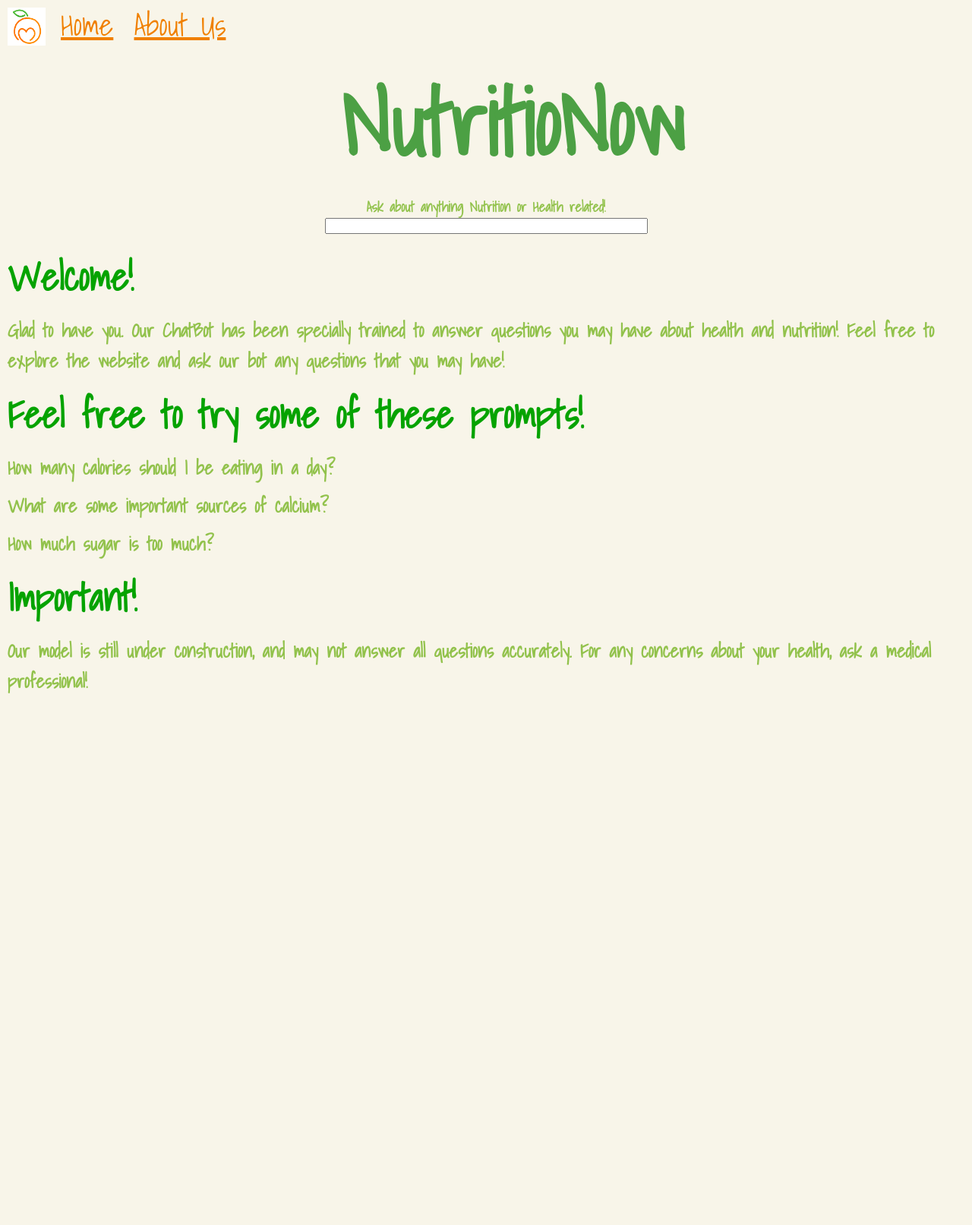
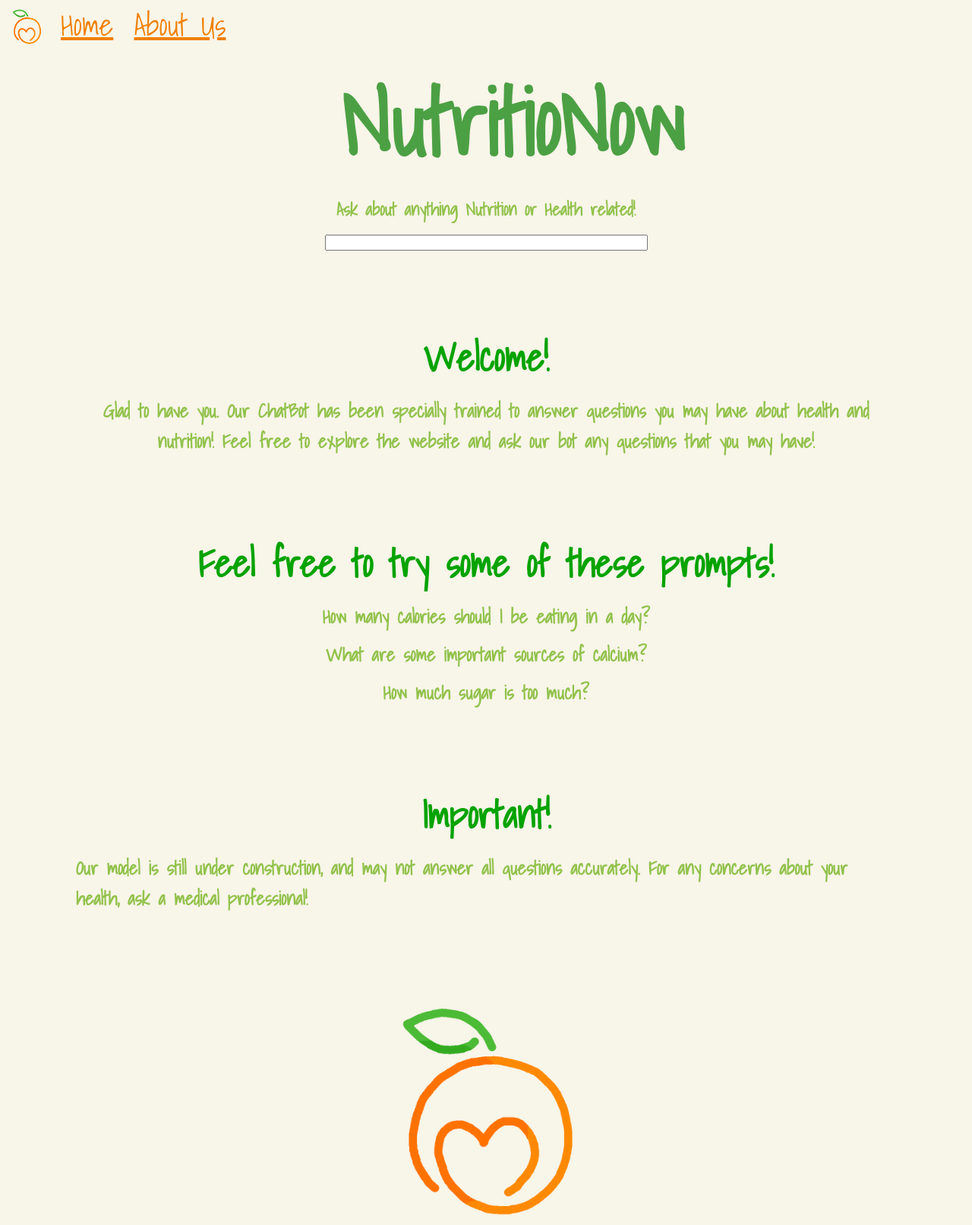
Before and after one commit to LiljaKiiski/nutritionow-website, a Django app: page / in a window 1280 px wide. Shown: the whole page at 76% size. Before the commit the page ends 913 px from the top, so only its background shows below. Run offline with Django 4.2, Linux system fonts and the light colour scheme.

Commit message:
very nice. need to do static file stuff ew

```diff
--- a/nutritionapp/static/css/style.css
+++ b/nutritionapp/static/css/style.css
@@ -15,19 +15,16 @@
     text-align: center;
 }
 
-/* Welcome message*/
-.info-text h1, .info-text h3 {
-    text-align: left;
+.info-text h1 {
+    color:rgb(5, 163, 0);
+    font-size: 50px;
     margin: 10px;
 }
 
-.info-text h1 {
-    color:rgb(5, 163, 0);
-    font-size: 50px;
-}
-
 .info-text h3{
+    text-align: left;
     font-size: 25px;
+    margin: 10px;
 }
 
 .info-text img {
@@ -36,14 +33,18 @@
     margin-left: 20px;
     margin-right: 20px;
     margin-bottom: 5px;
+    border-radius: 20%;
 }
 
 .subset {
     width: 100%;
-    max-width: 1500px;
+    max-width: 1100px;
     height: auto;
     margin: 5px;
     clear: both;
+    margin-left: auto;
+    margin-right: auto;
+    margin-top: 100px;
 }
 
 /* Profiles */
@@ -92,7 +93,6 @@
 }
 
 /* Navbar */
-
 .navbar {
     text-align: left;
 }
@@ -140,6 +140,22 @@
     margin-right: 30%;
 }
 
-#input{
+.center h3{
+    text-align: center;
+}
+
+/* misc */
+
+.footer img{
+    width: 300px;
+    margin-top: 100px;
+}
+
+#input {
     width: max-content;
 }
+
+#info-head {
+    font-size: 20px;
+    margin-bottom: 15px;
+}
--- a/nutritionapp/templates/index.html
+++ b/nutritionapp/templates/index.html
@@ -16,7 +16,7 @@
             <h1>NutritioNow</h1>
         </div>
 
-        <div id="info">
+        <div id="info-head">
             <h3>Ask about anything Nutrition or Health related!</h3>
         </div>
 
@@ -30,23 +30,32 @@
             <p>{{message}}</p>
         </div>
 
-        <div class="welcome info-text">
+        <div class="info-text">
+            <div class="subset center">
                 <h1>Welcome!</h1>
                 <h3>Glad to have you. Our ChatBot has been specially trained to answer questions you may have
                     about health and nutrition! Feel free to explore the website and ask our bot any questions
                     that you may have!
                 </h3>
+            </div>
 
+            <div class="subset center">
                 <h1>Feel free to try some of these prompts!</h1>
                 <h3>How many calories should I be eating in a day?</h3>
                 <h3>What are some important sources of calcium?</h3>
                 <h3>How much sugar is too much?</h3>
+            </div>
 
+            <div class="subset">
                 <h1>Important!</h1>
                 <h3>Our model is still under construction, and may not answer all questions accurately. For any
                     concerns about your health, ask a medical professional!
                 </h3>
             </div>
+        </div>
 
+        <div class="footer">
+            <img src="images/logo_multi_color.png">
+        </div>
     </body>
 </html>
```
Also changed, not shown: nutritionapp/templates/about.html (+15 -2 lines), nutritionapp/templates/images/extra1.png, nutritionapp/templates/images/extra2.png, nutritionapp/templates/images/extra3.png, nutritionapp/templates/images/logo_multi_color.png, nutritionapp/templates/images/logo_single_color.png (deleted). Lines whose indentation alone changed are shown as unchanged.
